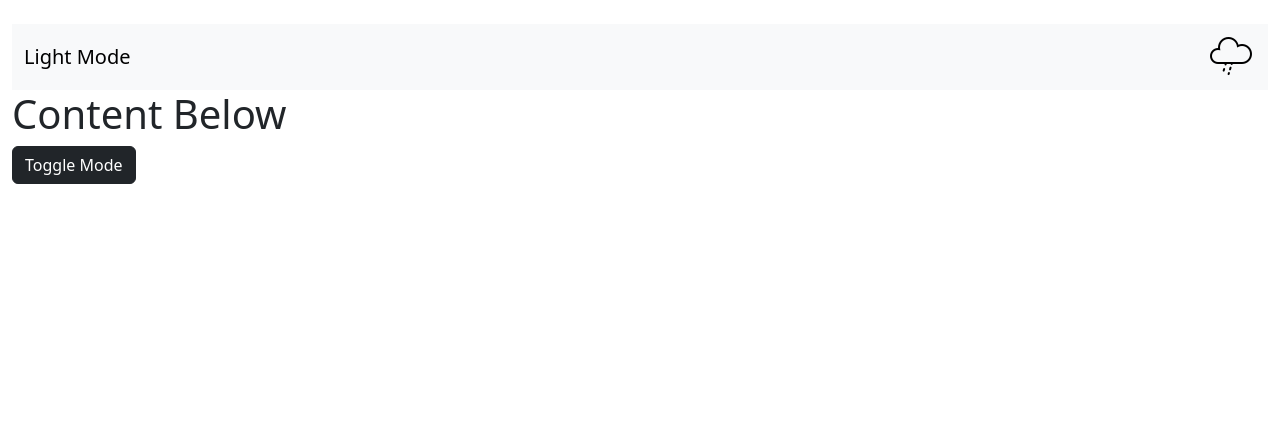
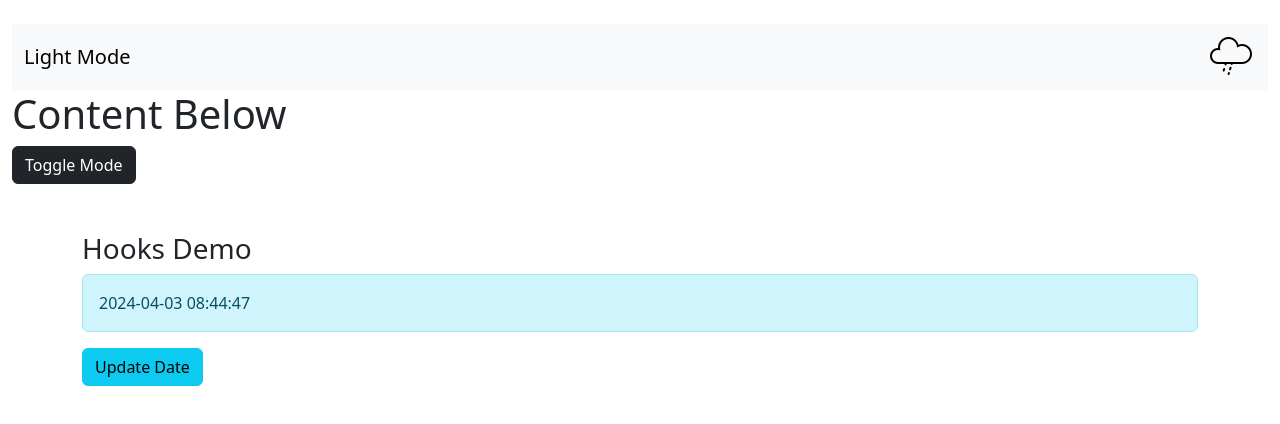
Before and after one commit to GogoFC/g48-front-end, a React (Create React App) app in the folder g48-react-lecture/: page / in a window 1280 px wide. Shown: the top 424 px of the page. Built offline with nearby package versions, Linux system fonts and the light colour scheme.

Commit message:
React Fundamentals - Hooks - useEffect + useState demo

```diff
--- /dev/null
+++ b/g48-react-lecture/src/ex7_hooks/HooksDemo.js
@@ -0,0 +1,47 @@
+import React, { useState, useEffect } from 'react';
+
+const HooksDemo = () => {
+
+    const [date, setDate] = useState("-");
+    const [reloadData, setReloadData] = useState(false);
+
+    // useEffect (()=> {} , [ ]); -- Callback and Dependency
+    useEffect(() => {
+
+        console.log("useEffect triggered")
+        const currentDate = new Date();
+        setDate(currentDate.toLocaleString('sv-SE'))
+
+
+    }, [reloadData]);
+
+
+    const updateDateHandler = () =>{
+        console.log("button Clicked!")
+        setReloadData(!reloadData);
+
+    };
+
+
+
+
+    return (
+        <div className='container mt-5'>
+            <h3>Hooks Demo</h3>
+            <div className='alert alert-info'>
+                {date}
+            </div>
+
+            <div className='row'>
+                <div className='col'>
+                    <button className='btn btn-info'
+                    onClick={updateDateHandler}>Update Date</button>
+                </div>
+            </div>
+
+
+        </div>
+    );
+};
+
+export default HooksDemo;
--- a/g48-react-lecture/src/index.js
+++ b/g48-react-lecture/src/index.js
@@ -7,6 +7,7 @@ import App from "./ex2_functions/App.js";
 import Counter from "./ex5_state/Counter.js";
 import MyComponent from "./ex6_demo_lifecycle/MyComponent.js";
 import ToggleModeButton from "./ex5_state/ToggleModeButton.js";
+import HooksDemo from "./ex7_hooks/HooksDemo.js";
 
 
 
@@ -17,5 +18,8 @@ const root = ReactDOM.createRoot(document.getElementById("root"));
 /* <NameList names={names} />*/
 
 root.render(
+    <>
     <ToggleModeButton/>
+    <HooksDemo/>
+    </>
 )
```
